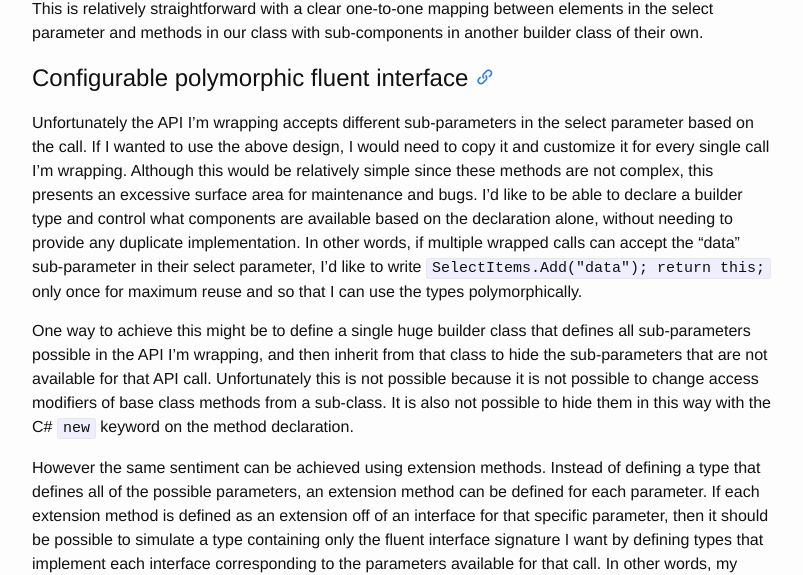
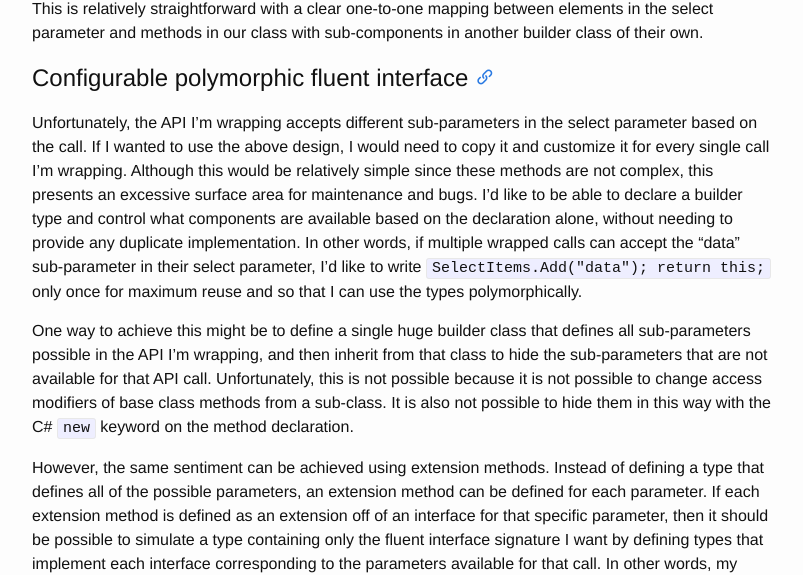
Before and after one commit to bdrupieski/bdrupieski.github.io, a Jekyll site: the page built from _posts/2016-07-20-fluent-interfaces-csharp.md, in a window 1280 px wide and 900 px high, scrolled down 4078 px. Shown: the part 146-721 px from the top of the window, without its empty margins (238-1041 px from the left). Built offline with Jekyll 4.4.1, drawn with Linux system fonts in a browser that asks for light colours; comment, search, counter and statistics services are not loaded; some of the changed text lies outside the part shown.

Commit message:
style changes to fluent interfaces csharp post

```diff
--- a/_posts/2016-07-20-fluent-interfaces-csharp.md
+++ b/_posts/2016-07-20-fluent-interfaces-csharp.md
@@ -174,11 +174,11 @@ This is relatively straightforward with a clear one-to-one mapping between eleme
 
 # Configurable polymorphic fluent interface
 
-Unfortunately the API I'm wrapping accepts different sub-parameters in the select parameter based on the call. If I wanted to use the above design, I would need to copy it and customize it for every single call I'm wrapping. Although this would be relatively simple since these methods are not complex, this presents an excessive surface area for maintenance and bugs. I'd like to be able to declare a builder type and control what components are available based on the declaration alone, without needing to provide any duplicate implementation. In other words, if multiple wrapped calls can accept the "data" sub-parameter in their select parameter, I'd like to write `SelectItems.Add("data"); return this;` only once for maximum reuse and so that I can use the types polymorphically.
+Unfortunately, the API I'm wrapping accepts different sub-parameters in the select parameter based on the call. If I wanted to use the above design, I would need to copy it and customize it for every single call I'm wrapping. Although this would be relatively simple since these methods are not complex, this presents an excessive surface area for maintenance and bugs. I'd like to be able to declare a builder type and control what components are available based on the declaration alone, without needing to provide any duplicate implementation. In other words, if multiple wrapped calls can accept the "data" sub-parameter in their select parameter, I'd like to write `SelectItems.Add("data"); return this;` only once for maximum reuse and so that I can use the types polymorphically.
 
-One way to achieve this might be to define a single huge builder class that defines all sub-parameters possible in the API I'm wrapping, and then inherit from that class to hide the sub-parameters that are not available for that API call. Unfortunately this is not possible because it is not possible to change access modifiers of base class methods from a sub-class. It is also not possible to hide them in this way with the C# `new` keyword on the method declaration.
+One way to achieve this might be to define a single huge builder class that defines all sub-parameters possible in the API I'm wrapping, and then inherit from that class to hide the sub-parameters that are not available for that API call. Unfortunately, this is not possible because it is not possible to change access modifiers of base class methods from a sub-class. It is also not possible to hide them in this way with the C# `new` keyword on the method declaration.
 
-However the same sentiment can be achieved using extension methods. Instead of defining a type that defines all of the possible parameters, an extension method can be defined for each parameter. If each extension method is defined as an extension off of an interface for that specific parameter, then it should be possible to simulate a type containing only the fluent interface signature I want by defining types that implement each interface corresponding to the parameters available for that call. In other words, my `ListEnrollmentsSelectBuilder` now has no implementation of its own. All of its implementation is defined either in extension methods or its base class, meeting my desire to only implement those methods once:
+However, the same sentiment can be achieved using extension methods. Instead of defining a type that defines all of the possible parameters, an extension method can be defined for each parameter. If each extension method is defined as an extension off of an interface for that specific parameter, then it should be possible to simulate a type containing only the fluent interface signature I want by defining types that implement each interface corresponding to the parameters available for that call. In other words, my `ListEnrollmentsSelectBuilder` now has no implementation of its own. All of its implementation is defined either in extension methods or its base class, meeting my desire to only implement those methods once:
 
 {% highlight csharp %}
 public class ListEnrollmentsSelectBuilder : SelectBuilder<ListEnrollmentsSelectBuilder>,
@@ -246,7 +246,7 @@ public class SelectBuilder<T> : SelectBuilder
 }
 {% endhighlight %}
 
-However in order to define extension methods on an interface per parameter, an empty marker interface must be defined for each parameter:
+However, in order to define extension methods on an interface per parameter, an empty marker interface must be defined for each parameter:
 
 {% highlight csharp %}
 public interface IWithData { }
@@ -382,7 +382,7 @@ With the first approach we can build a fluent interface easily, but cannot easil
 
 With the second approach we can solve the above problem by constructing a type that implements many individual interfaces, with extension methods only on the applicable interfaces. We can configure the fluent interface through type declaration alone by specifying in the type definition which interfaces that type implements.
 
-And what in the world do you call it? I have no idea. When trying to research how to accomplish this, my gut reaction was to call it a _polymorphic fluent interface_. However this isn't really the same as type polymorphism. I want to be able to _configure_ the type, which I suppose is in the same area as type polymorphism in my mind map. I'll go with configurable polymorphic fluent interface. If you have a better idea let me know.
+And what in the world do you call it? I have no idea. When trying to research how to accomplish this, my gut reaction was to call it a _polymorphic fluent interface_. However, this isn't really the same as type polymorphism. I want to be able to _configure_ the type, which I suppose is in the same area as type polymorphism in my mind map. I'll go with configurable polymorphic fluent interface. If you have a better idea let me know.
 
 # Code
 
```
